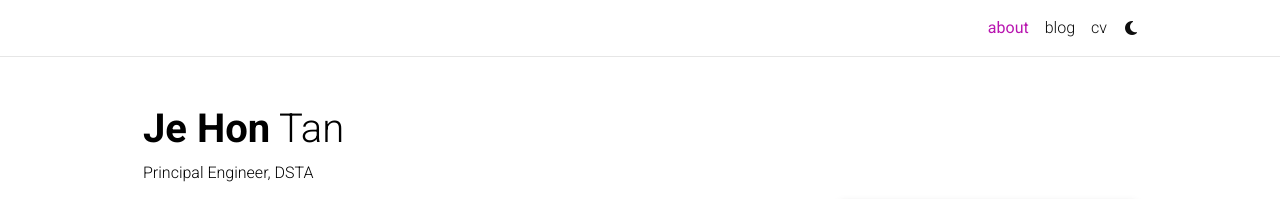
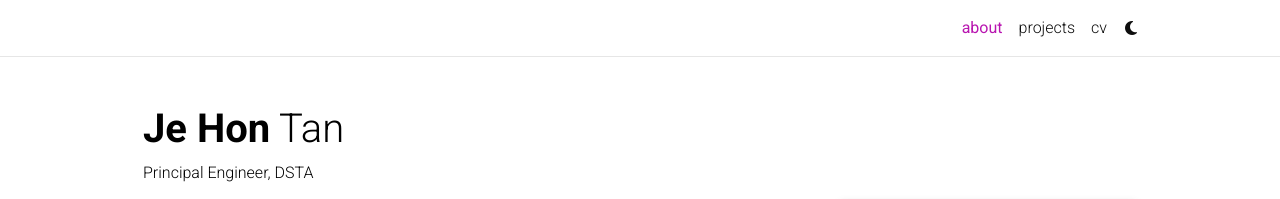
Before and after one commit to jehontan/jehontan.github.io, a Jekyll site: the page built from _pages/about.md, in a window 1280 px wide. Shown: the top 199 px of the page. Built offline with Jekyll 4.4.1, drawn with Linux system fonts in a browser that asks for light colours; full-size pictures stand in for the smaller copies a plugin makes; comment, search, counter and statistics services are not loaded; a style sheet for code colours, icons or effects is not loaded.

Commit message:
turn off blog

```diff
--- a/_config.yml
+++ b/_config.yml
@@ -119,7 +119,7 @@
 # -----------------------------------------------------------------------------
 
 blog_name:           # blog_name will be displayed in your blog page
-blog_nav_title: blog # your blog must have a title for it to be displayed in the nav bar
+blog_nav_title:      # your blog must have a title for it to be displayed in the nav bar
 blog_description:
 permalink: /blog/:year/:title/
 
@@ -209,8 +209,6 @@
   - '_pages/repositories.md'
   - '_pages/teaching.md'
   - '_pages/publications.md'
-  - '_pages/projects.md'
-  - '_pages/blog.md'
 keep_files:
   - CNAME
   - .nojekyll
```
